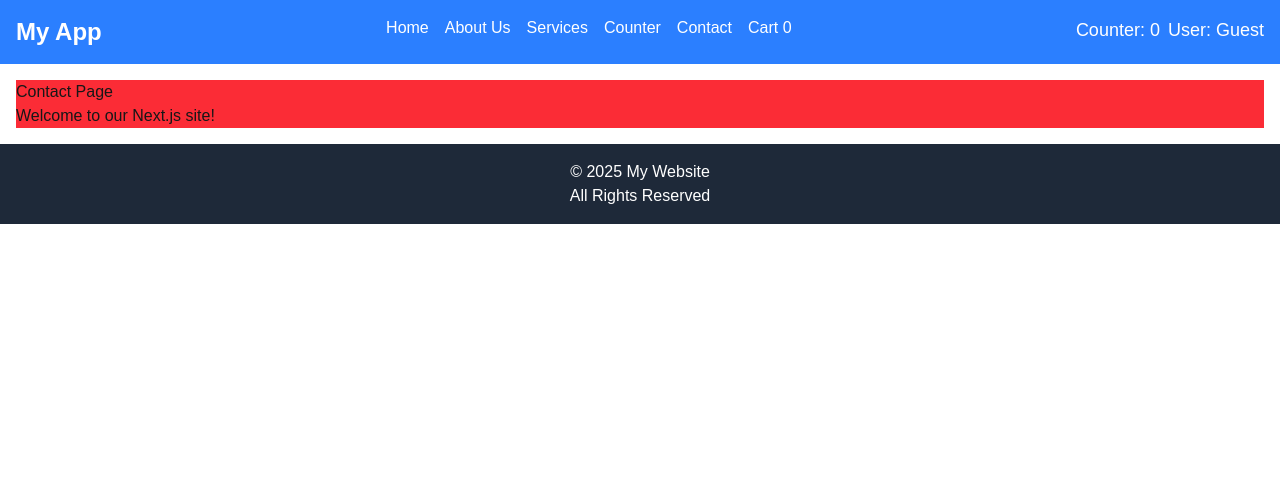
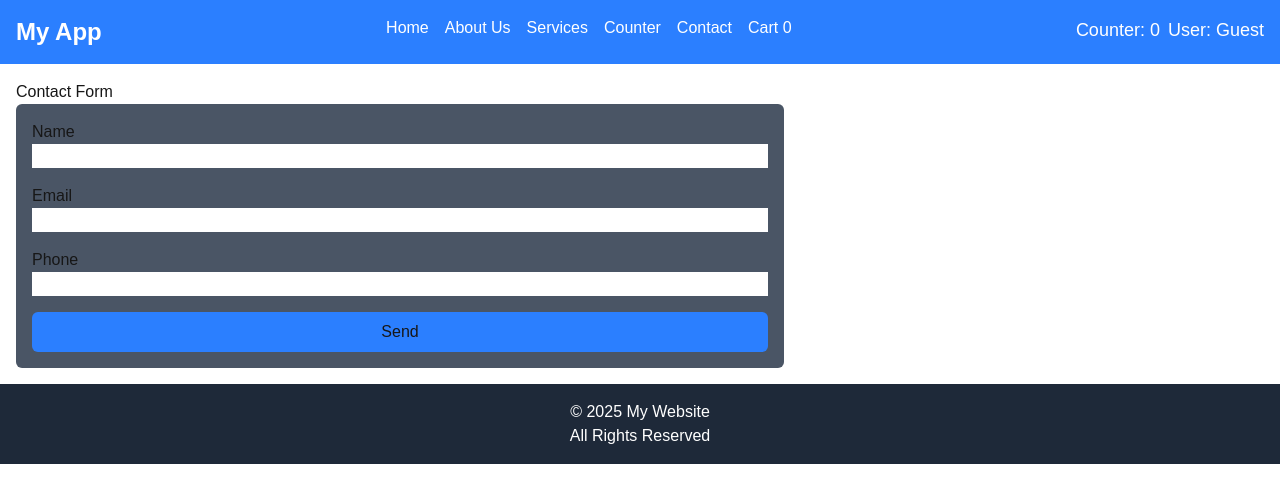
Before and after one commit to arasemami/react-next-app, a Next.js app: page /contact in a window 1280 px wide. Shown: the top 502 px of the page. Built offline with nearby package versions, Linux system fonts and the light colour scheme.

Commit message:
fixed the cart component

```diff
--- a/src/app/components/CartComponent.tsx
+++ b/src/app/components/CartComponent.tsx
@@ -3,7 +3,7 @@ import React from 'react';
 import { useStoreCart } from '../context/StoreContext';
 
 const CartComponent = () => {
-    const { products, addToCart, removeFromCart, clearCart } = useStoreCart();
+    const { products, removeFromCart, clearCart } = useStoreCart();
 
     return (
         <div>
--- a/src/app/components/ProductList.tsx
+++ b/src/app/components/ProductList.tsx
@@ -1,11 +1,12 @@
- "use client"
+"use client"
 import React from 'react';
 import { useStoreCart } from '../context/StoreContext';
 
 const products = [
     { id: 1, name: 'Product 1', price: 100 },
     { id: 2, name: 'Product 2', price: 200 },
-    { id: 3, name: 'Product 3', price: 300 }
+    { id: 3, name: 'Product 3', price: 300 },
+    { id: 4, name: 'Product 4', price: 400 }
 ];
 
 const ProductList = () => {
@@ -13,12 +14,12 @@ const ProductList = () => {
 
     return (
         <div>
-            <h2>Products</h2>
-            <ul>
+            <h2 className='font-bold mb-4'>Products</h2>
+            <ul className='flex flex-col gap-5'>
                 {products.map((product: any) => (
-                    <li key={product.id}>
+                    <li className='flex gap-2 items-center justify-between bg-gray-900 p-5' key={product.id}>
                         {product.name} - ${product.price}
-                        <button onClick={() => addToCart(product)}>Add to Cart</button>
+                        <button className='bg-blue-400 p-2 rounded-md cursor-pointer hover:opacity-50' onClick={() => addToCart(product)}>Add to Cart</button>
                     </li>
                 ))}
             </ul>
--- a/src/app/contact/page.tsx
+++ b/src/app/contact/page.tsx
@@ -1,9 +1,43 @@
+"use client";
+import { useState } from "react";
 
 export default function Contact() {
+  const [formData, setFormData] = useState({
+    name: '',
+    email: "",
+    phone: ""
+  });
+
+
+  const handleChange = (event: any) => {
+    const { name, value } = event.target;
+
+    setFormData((prev: any) => ({ ...prev, [name]: value }))
+  }
+
+  const handleSubmit = (event: React.FormEvent) => {
+    event.preventDefault();
+    console.log("Form Data Submitted:", formData);
+  };
   return (
-    <main className="bg-red-500">
-      <h1>Contact Page</h1>
-      <p>Welcome to our Next.js site!</p>
-    </main>
+    <div>
+      <h1>Contact Form</h1>
+      <form className="w-3xl bg-gray-600 p-4 rounded-md flex flex-col gap-4" onSubmit={handleSubmit}>
+        <div className="flex flex-col">
+          <p>Name</p>
+          <input className="bg-white text-black w-full" name="name" type="text" value={formData.name} onChange={handleChange} />
+        </div>
+        <div className="flex flex-col">
+          <p>Email</p>
+          <input className="bg-white text-black w-full" name="email" type="text" value={formData.email} onChange={handleChange} />
+        </div>
+        <div className="flex flex-col">
+          <p>Phone</p>
+          <input className="bg-white text-black w-full" name="phone" type="text" value={formData.phone} onChange={handleChange} />
+        </div>
+
+        <button className="bg-blue-500 p-2 rounded-md cursor-pointer hover:opacity-50" type="submit">Send</button>
+      </form>
+    </div>
   );
 }
```
